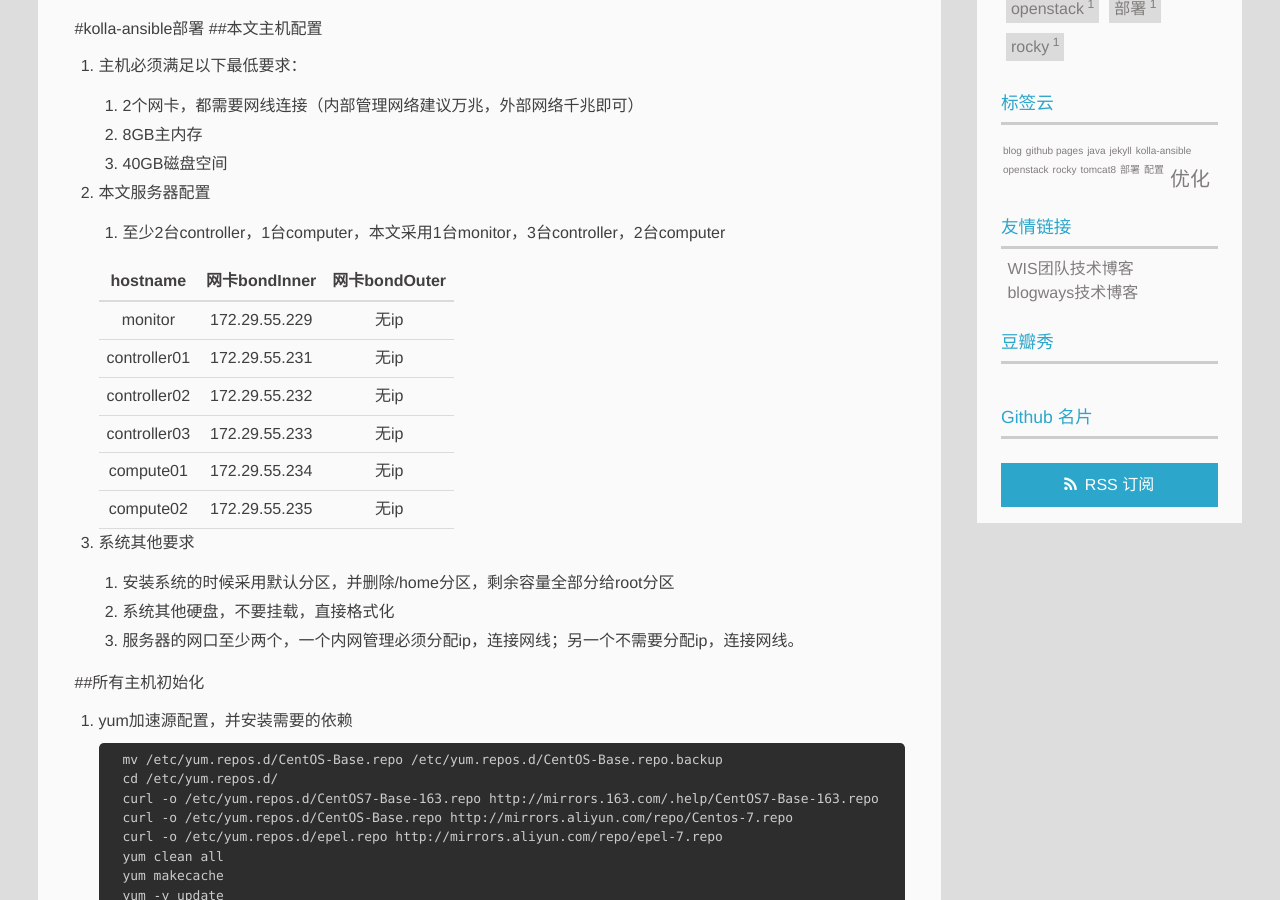
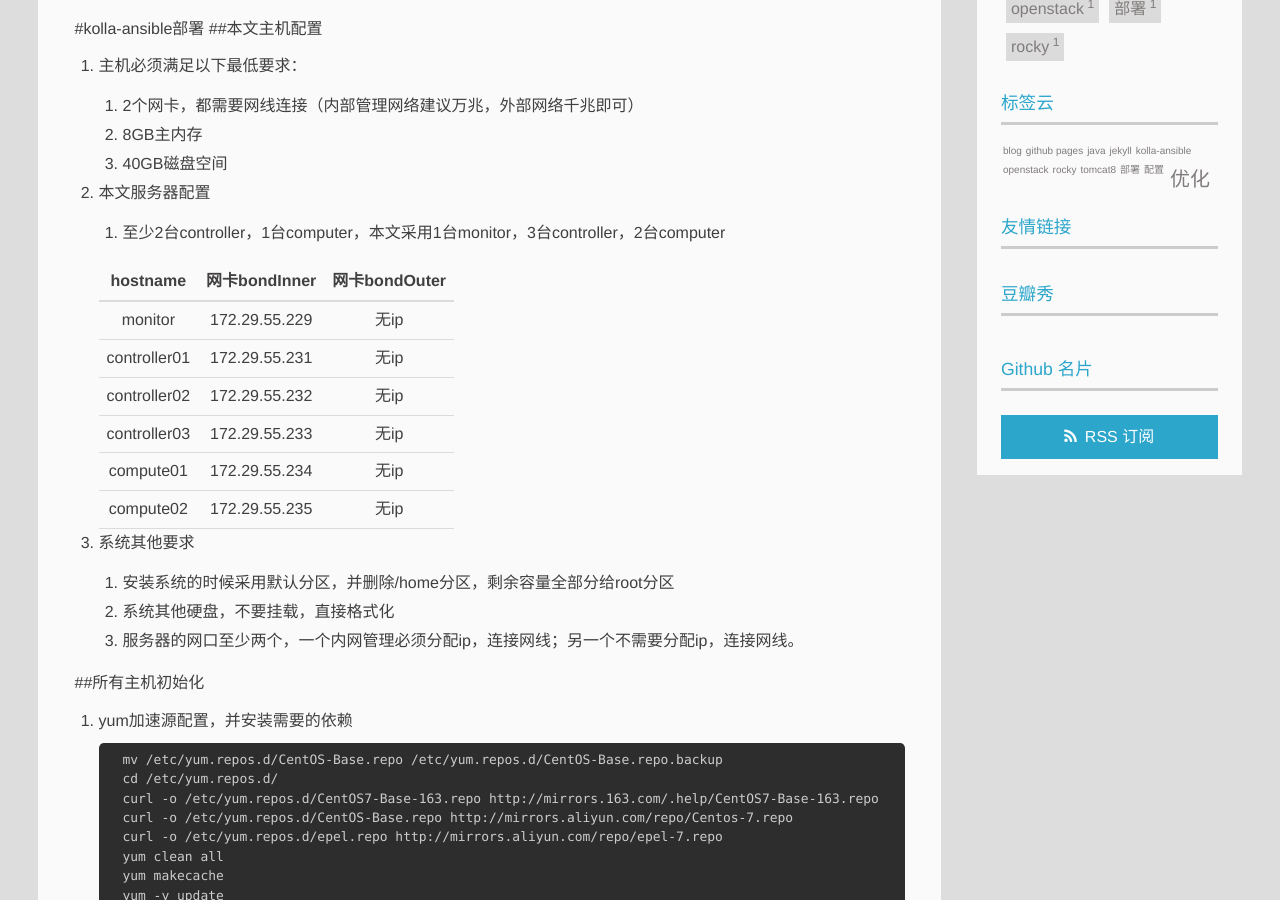
Before and after one commit to linyuliang/linyuliang.github.io, a Jekyll site: the page built from index.html, in a window 1280 px wide and 900 px high, scrolled down 683 px. Built offline with Jekyll 4.4.1, drawn with Linux system fonts in a browser that asks for light colours; a script that is not in the unit is left out; the list of posts is cut into pages by our own code; comment, search, counter and statistics services are not loaded.

Commit message:
修改头像和链接

```diff
--- a/_config.yml
+++ b/_config.yml
@@ -70,7 +70,7 @@
 #### Image
 imglogo:
   enable: true             ## display image logo true/false.
-  src: img/logo.png        ## `.svg` and `.png` are recommended,please put image into the theme folder `/jacman/source/img`.
+  src: img/logo.jpg        ## `.svg` and `.png` are recommended,please put image into the theme folder `/jacman/source/img`.
 favicon: img/favicon.ico   ## size:32px*32px,`.ico` is recommended,please put image into the theme folder `/jacman/source/img`.
 apple_icon: img/jacman.jpg ## size:114px*114px,please put image into the theme folder `/jacman/source/img`.
 author_img: img/author.jpg ## size:220px*220px.display author avatar picture.if don't want to display,please don't set this.
@@ -113,8 +113,8 @@
 
 #### Links
 links:
-  WIS团队技术博客: https://wishteam.github.io/
-  blogways技术博客: http://www.blogways.net/
+  # WIS团队技术博客: https://wishteam.github.io/
+  # blogways技术博客: http://www.blogways.net/
 
 #### Comment
 duoshuo_shortname:    ## e.g. wuchong      your duoshuo short name.       website: http://duoshuo.com
```
Also changed, not shown: assets/img/logo.jpg (added).
